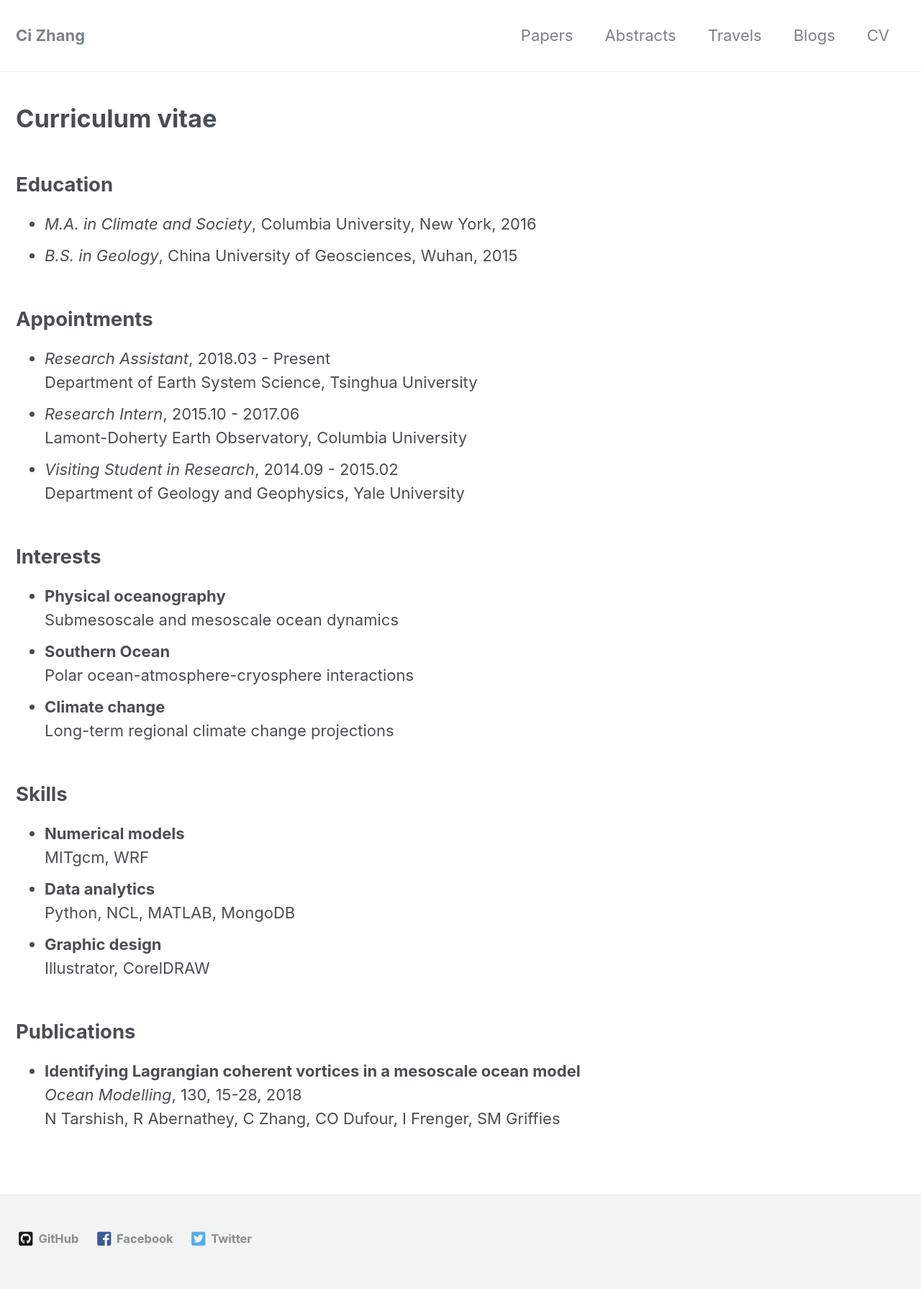
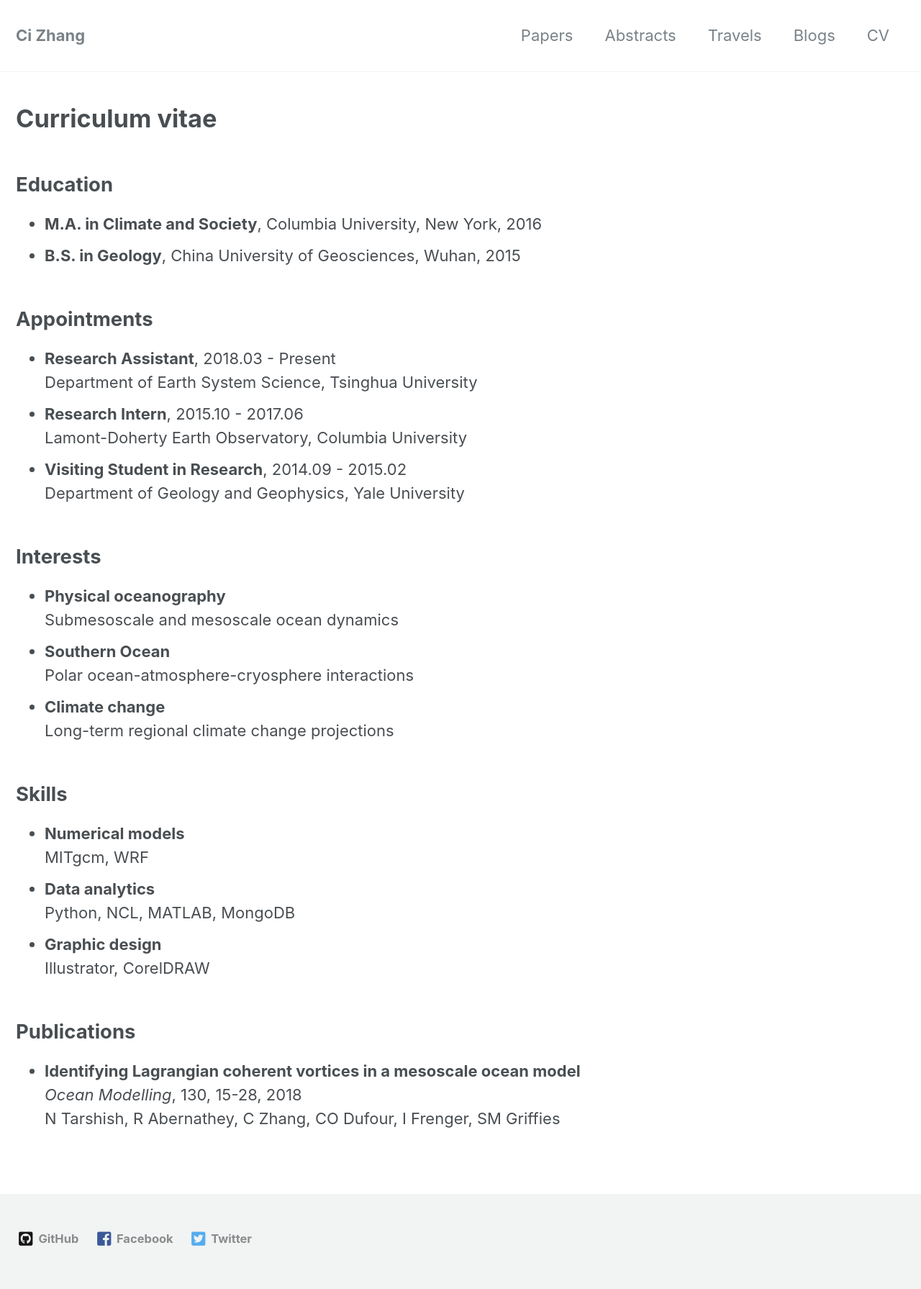
Before and after one commit to ci-zhang/ci-zhang.github.io, a Jekyll site: the page built from _pages/cv.md, in a window 1280 px wide. Shown: the whole page at 72% size. Built offline with Jekyll 4.4.1, drawn with Linux system fonts in a browser that asks for light colours; nearby versions of some CDN libraries; a style sheet for code colours, icons or effects is not loaded.

Commit message:
update CV format

```diff
--- a/_pages/cv.md
+++ b/_pages/cv.md
@@ -6,15 +6,15 @@ layout: space
 # Curriculum vitae
 
 ## Education
-*  _M.A. in Climate and Society_, Columbia University, New York, 2016
-*  _B.S. in Geology_, China University of Geosciences, Wuhan, 2015
+*  **M.A. in Climate and Society**, Columbia University, New York, 2016
+*  **B.S. in Geology**, China University of Geosciences, Wuhan, 2015
 
 ## Appointments
-*  _Research Assistant_, 2018.03 - Present
+*  **Research Assistant**, 2018.03 - Present
    Department of Earth System Science, Tsinghua University
-*  _Research Intern_, 2015.10 - 2017.06
+*  **Research Intern**, 2015.10 - 2017.06
    Lamont-Doherty Earth Observatory, Columbia University
-*  _Visiting Student in Research_, 2014.09 - 2015.02
+*  **Visiting Student in Research**, 2014.09 - 2015.02
    Department of Geology and Geophysics, Yale University
 
 ## Interests
```
